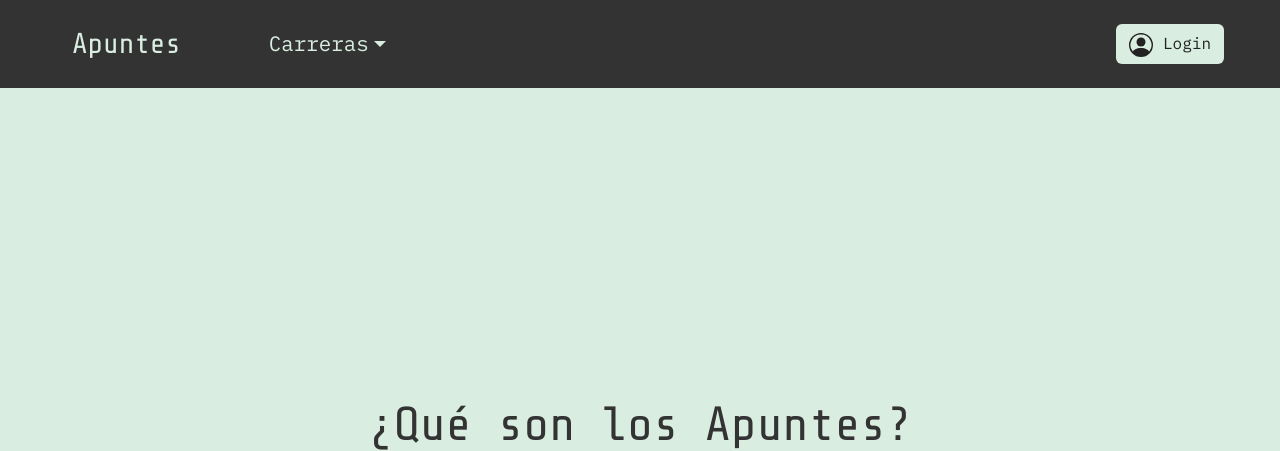
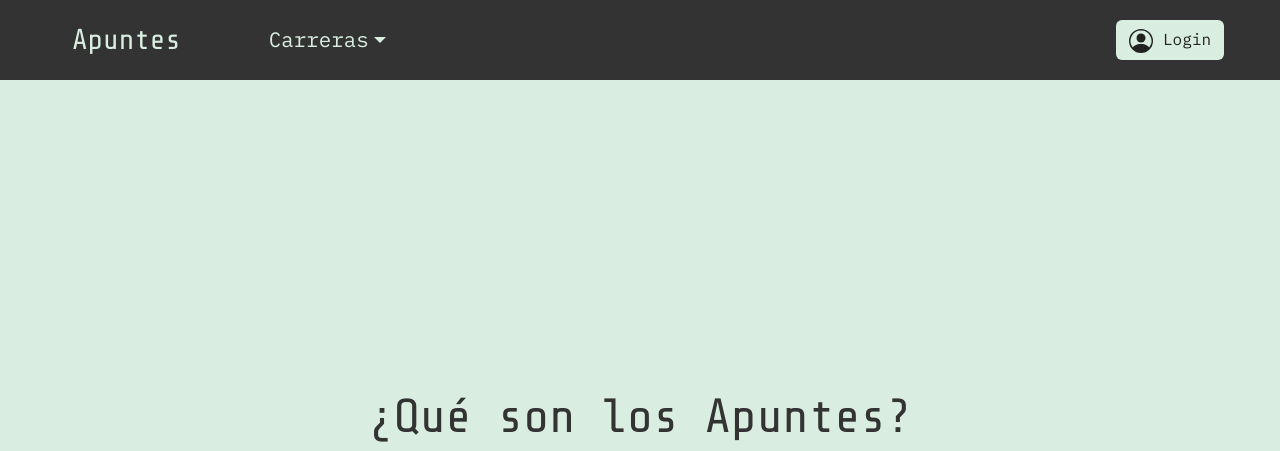
Before and after one commit to colochampre/django_apuntes, a Django app: page / in a window 1280 px wide. Shown: the top 451 px of the page. Run offline with Django 5.2, Linux system fonts and the light colour scheme.

Commit message:
Normalización de base

```diff
--- a/apuntes/static/css/base.css
+++ b/apuntes/static/css/base.css
@@ -39,34 +39,28 @@ h2 {
 
 #base-h1 {
     margin: 0 4rem 0 2rem;
+    font-size: 1.8rem;
+    display: flex;
+    align-items: center;
 }
 
 .base-header {
     width: 100%;
-    min-height: 5rem;
-    padding: 1.5rem 0;
+    height: 5rem;
     color: #ddd;
     background-color: #333;
     display: flex;
     justify-content: center;
+    align-items: stretch;
 }
 
 .header-container {
-    height: 100%;
     width: 100%;
     max-width: 1200px;
     text-align: center;
     display: flex;
+    align-items: stretch;
     justify-content: space-between;
-    align-items: center;
-}
-
-#base-h1 {
-    font-size: 1.8rem;
-}
-
-#base-h1 a {
-    font-size: 1.8rem;
 }
 
 .base-header a {
@@ -76,10 +70,9 @@ h2 {
 
 .base-nav {
     width: 100%;
-    height: 100%;
     display: flex;
     justify-content: space-between;
-    align-items: center;
+    align-items: stretch;
 }
 
 .base-nav a {
@@ -87,13 +80,11 @@ h2 {
 }
 
 .nav-izq {
-    height: 100%;
     display: flex;
-    align-items: center;
+    align-items: stretch;
 }
 
 .nav-izq a {
-    height: 100%;
     color: #d9eee1;
     padding: 0 1.5rem;
     text-decoration: none;
```
Also changed, not shown: apuntes/templates/img/.css (added, +21 -0 lines).
